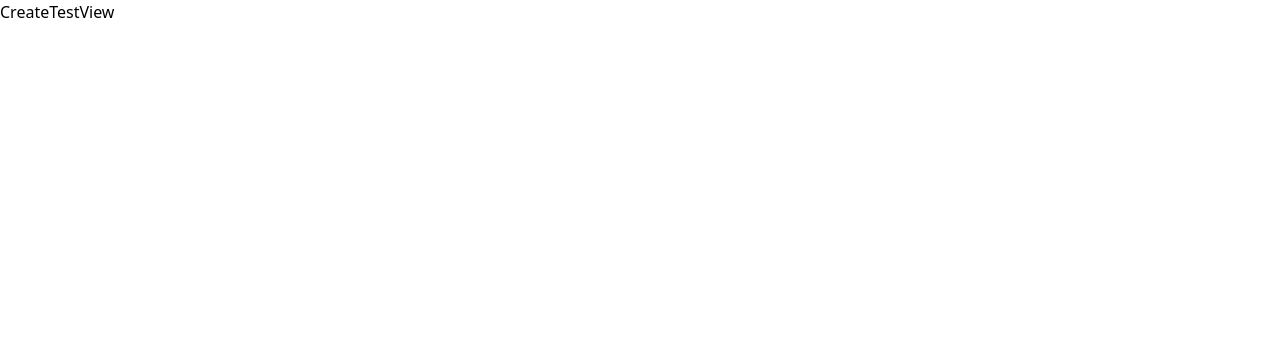
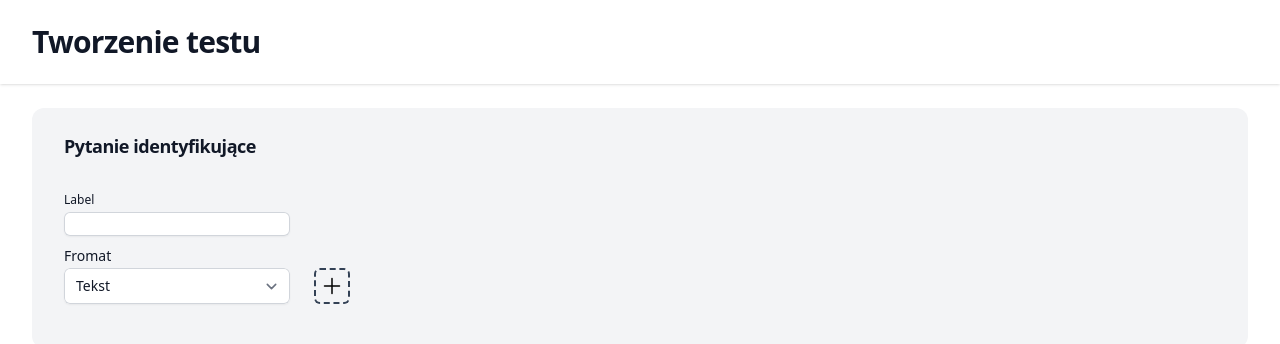
Before and after one commit to mikolajwojcik011/fuzzy-chainsaw, a Vue app: page /Create-Test in a window 1280 px wide. Shown: the top 344 px of the page. Built offline with nearby package versions, Linux system fonts and the light colour scheme.

Commit message:
XDDDDDDDDD

```diff
--- /dev/null
+++ b/src/components/InputIdentifyUser.vue
@@ -0,0 +1,44 @@
+<script lang="ts">
+export interface InputData {
+  label: string;
+  format: string;
+}
+
+export default {
+    name: 'InputIdentifyUser',
+    data(){
+        return{
+            label: null,
+            format: 'Tekst'
+        }
+    },
+    methods: {
+        handleData(event: any){
+            console.log(event);
+            if (this.label && this.format) {
+                this.$emit('inputData', { label: this.label, format: this.format });
+            }
+        }
+    }
+
+}
+
+</script>
+
+<template>
+    <div class="mr-6">
+        <div class="mt-2">
+            <label for="label" class="block text-xs font-medium leading-6 text-gray-900">Label</label>
+            <input v-model="label" @input="handleData" id="label" name="label" type="text"
+                                class="block w-full rounded-md border-0 py-0 w-9/12 text-gray-900 shadow-sm ring-1 ring-inset ring-gray-300 placeholder:text-gray-400 focus:ring-2 focus:ring-inset focus:ring-indigo-600 sm:text-sm sm:leading-6" />
+        </div>
+        <div class="mt-2">
+            <label for="format" class="block text-sm font-medium leading-6 text-gray-900">Fromat</label>
+            <select v-model="format" @change="handleData" id="format" name="format"
+                class="block w-full rounded-md border-0 py-1.5 text-gray-900 shadow-sm ring-1 ring-inset ring-gray-300 placeholder:text-gray-400 focus:ring-2 focus:ring-inset focus:ring-indigo-600 sm:text-sm sm:leading-6" >
+                    <option>Tekst</option>
+                    <option>E-mail</option>
+            </select>
+        </div>
+    </div>
+</template>
--- /dev/null
+++ b/src/components/ts.vue.d.ts
@@ -0,0 +1,5 @@
+declare module '*.vue' {
+    import { DefineComponent } from 'vue';
+    const component: DefineComponent<{}, {}, any>;
+    export default component;
+  }
--- /dev/null
+++ b/src/interface/answer.ts
@@ -0,0 +1,4 @@
+export interface Answer {
+    a_index: number;
+    content: string;
+}
--- a/src/views/CreateTestView.vue
+++ b/src/views/CreateTestView.vue
@@ -1,9 +1,48 @@
 <script lang="ts">
+import { PlusIcon } from '@heroicons/vue/24/outline'
+import InputIdentifyUser, { InputData } from '../components/InputIdentifyUser.vue';
+
 
 export default {
-    name: "CreateTestView"
+    name: "CreateTestView",
+    components: {
+        PlusIcon,
+        InputIdentifyUser
+    },
+    data(){
+      return {
+        IdQuestionData: [
+          {id: 1, label: '', format: ''}
+        ],
+        Questions: []
+      }
+    },
+    methods: {
+      handleInputData(data: InputData){
+        this.IdQuestionData.push(data)
+      },
+    }
 }
 </script>
 <template>
-    <h1>CreateTestView</h1>
+     <div class="min-h-full">
+    <header class="bg-white shadow">
+      <div class="mx-auto max-w-7xl px-4 py-6 sm:px-6 lg:px-8">
+        <h1 class="text-3xl font-bold tracking-tight text-gray-900">Tworzenie testu</h1>
+      </div>
+    </header>
+    <form>
+      <div class="mx-auto max-w-7xl py-6 sm:px-6 lg:px-8">
+        <div class="w-full bg-gray-100 rounded-xl py-6 sm:px-6 lg:px-8">
+            <h2 class="text-lg font-bold tracking-tight text-gray-900">Pytanie identyfikujące</h2>
+            <div class="py-5 flex items-end">
+                <InputIdentifyUser @input-data="handleInputData" v-for="{id} in IdQuestionData" :key="id"></InputIdentifyUser>
+                <div class="h-full cursor-pointer p-1 border-dashed border-slate-700 rounded-md border-2">
+                    <PlusIcon class="w-6"></PlusIcon>
+                </div>
+            </div>
+        </div>
+      </div>
+    </form>
+  </div>
 </template>
--- a/src/views/MainView.vue
+++ b/src/views/MainView.vue
@@ -70,9 +70,11 @@ export default {
         <div class="mt-10 sm:mx-auto sm:w-full sm:max-w-sm">
           <form class="space-y-6" action="#" method="POST">
             <div>
-              <button type="submit"
+              <router-link to="/Create-Test">
+                <button @submit.prevent="" type="submit"
                 class="flex w-full justify-center rounded-md bg-indigo-600 px-3 py-1.5 text-sm font-semibold leading-6 text-white shadow-sm hover:bg-indigo-500 focus-visible:outline focus-visible:outline-2 focus-visible:outline-offset-2 focus-visible:outline-indigo-600">Stwórz
               </button>
+            </router-link>
             </div>
           </form>
         </div>
```
Also changed, not shown: src/interface/question.ts (added, +9 -0 lines), src/interface/test.ts (added, +8 -0 lines), src/includes/firebase.ts (deleted).
